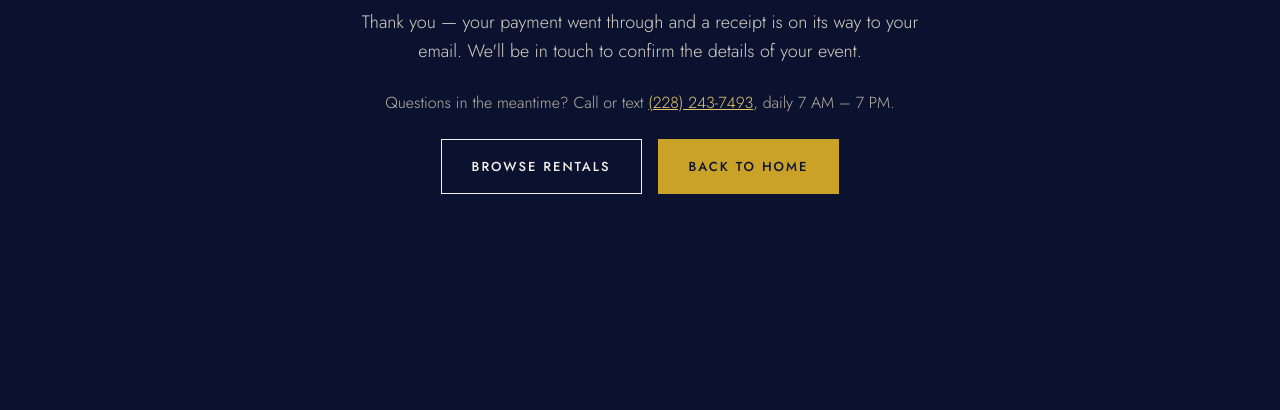
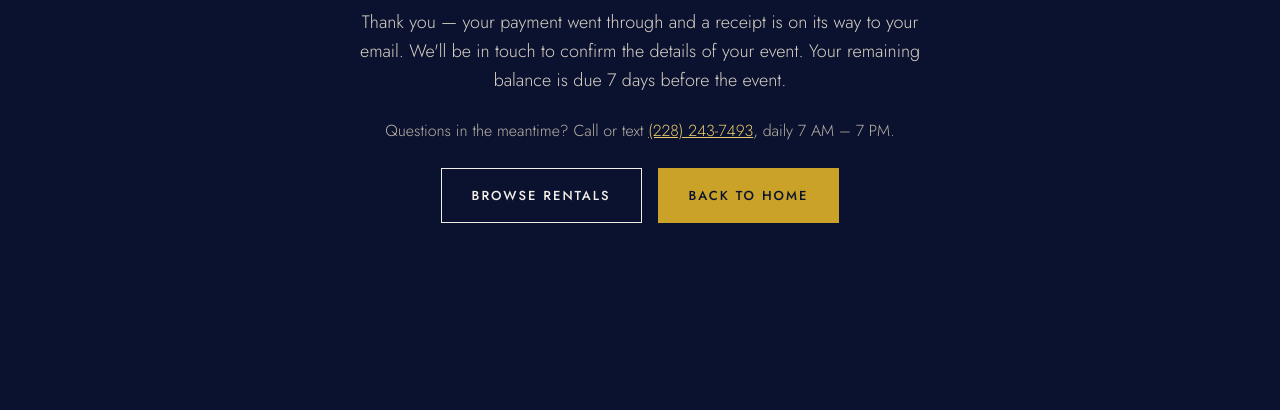
Before and after one commit to bobbybbh/bbh-premier-events-site, a plain HTML site: page deposit-thanks.html in a window 1280 px wide. Shown: the part 390-800 px from the top of the page. Drawn offline with nearby package versions, Linux system fonts and the light colour scheme.

Commit message:
Add deposit policy: non-refundable, balance due 7 days before event

```diff
--- a/deposit-thanks.html
+++ b/deposit-thanks.html
@@ -20,7 +20,7 @@
 <main class="thanks">
   <div class="eyebrow">Payment received</div>
   <h1>You're on the calendar.</h1>
-  <p class="lead" style="max-width:580px">Thank you — your payment went through and a receipt is on its way to your email. We'll be in touch to confirm the details of your event.</p>
+  <p class="lead" style="max-width:580px">Thank you — your payment went through and a receipt is on its way to your email. We'll be in touch to confirm the details of your event. Your remaining balance is due 7 days before the event.</p>
   <p class="muted" style="max-width:520px;line-height:1.6">Questions in the meantime? Call or text <a href="tel:+12282437493">(228) 243-7493</a>, daily 7 AM – 7 PM.</p>
   <div class="btn-row" style="justify-content:center">
     <a href="rentals.html" class="btn btn-outline">Browse Rentals</a>
```
Also changed, not shown: contact.html (+1 -1 lines).
